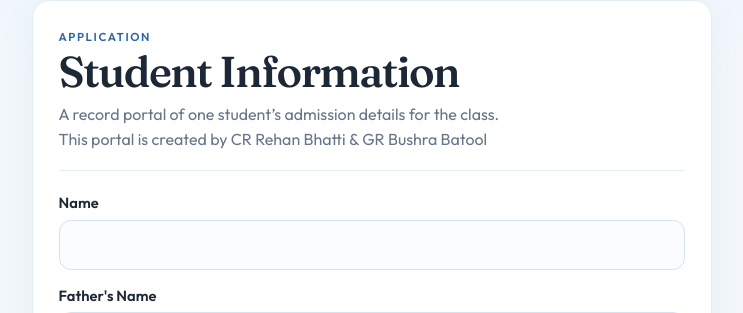
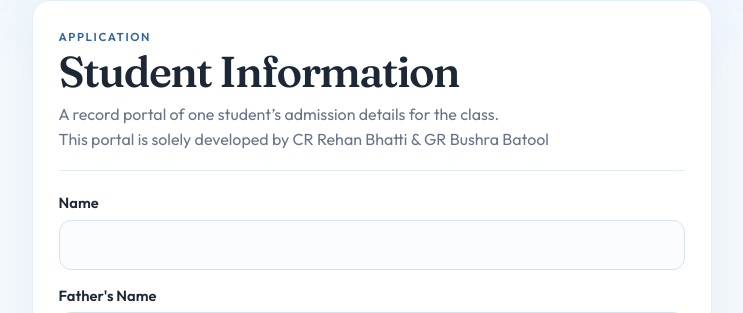
Before and after one commit to RehanRehnova/Documentations-Portal, a Flask app: page / in a window 1280 px wide. Shown: the part 116-429 px from the top of the page, without its empty margins (268-1011 px from the left). Run offline with Flask 3, Linux system fonts and the light colour scheme.

Commit message:
Update form.html

```diff
--- a/templates/form.html
+++ b/templates/form.html
@@ -7,7 +7,7 @@
     <p class="kicker">Application</p>
     <h1>Student Information</h1>
     <p class="lede">A record portal of one student’s admission details for the class.</p>
-    <p class="lede">This portal is created by CR Rehan Bhatti & GR Bushra Batool</p>
+    <p class="lede">This portal is solely developed by CR Rehan Bhatti & GR Bushra Batool</p>
   </header>
 
   {% if notice %}
```
